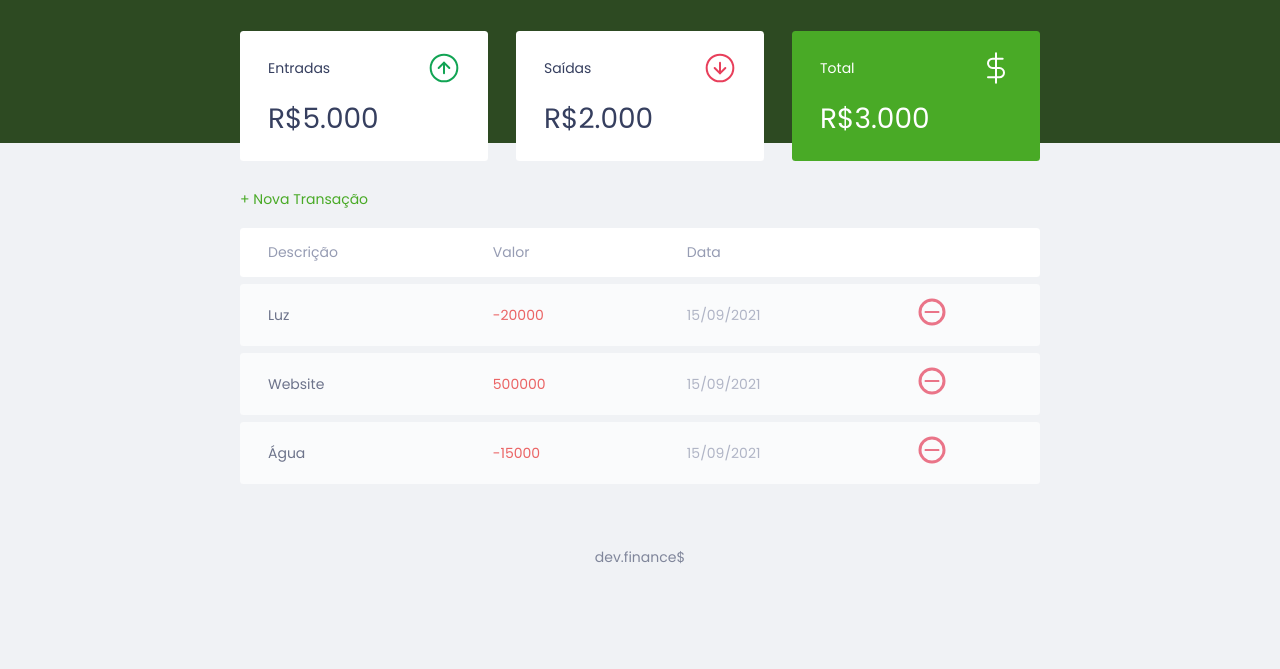
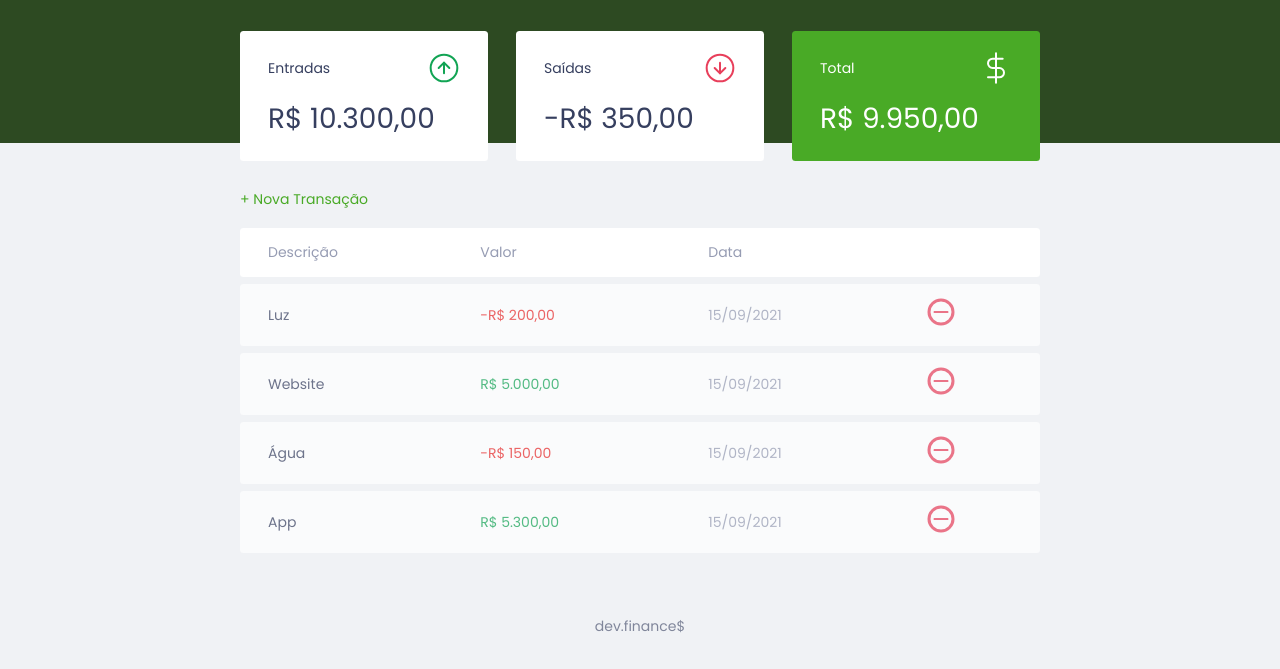
Before and after one commit to YagoFGomes/dev-finances, a plain HTML site: page index.html in a window 1280 px wide. Shown: the part 55-724 px from the top of the page. Drawn offline with Linux system fonts and the light colour scheme.

Commit message:
criando funcoes de inclusao e exclusao de itens

```diff
--- a/index.html
+++ b/index.html
@@ -21,14 +21,14 @@
                     <span>Entradas</span>
                     <img src="./assets/income.svg" alt="imagem de entradas">
                 </h3>
-                <p>R$5.000</p>
+                <p id='incomeDisplay'>R$5.000</p>
             </div>
             <div class='card'>
                 <h3>
                     <span>Saídas</span>
                     <img src="./assets/expense.svg" alt="imagem de saídas">
                 </h3>
-                <p>R$2.000</p>
+                <p id='expenseDisplay'>R$2.000</p>
             </div>
             <div class='card total'>
                 <h3>
@@ -36,7 +36,7 @@
                     <img src="./assets/total.svg" alt="imagem de saídas">
 
                 </h3>
-                <p>R$3.000</p>
+                <p id='totalDisplay'>R$3.000</p>
             </div>
         </section>
         <section id='transaction'>
--- a/script.js
+++ b/script.js
@@ -14,63 +14,146 @@ const modal = {
 
 }
 
-const transations = [{
-        id: 1,
+const Transactions = {
+        all:[{
+
             description: 'Luz',
             amount: -20000,
             date: '15/09/2021'
         },
         {
-        id: 2,
+
             description: 'Website',
             amount: 500000,
             date: '15/09/2021'
         },
         {
-        id: 3,
+
             description: 'Água',
             amount: -15000,
             date: '15/09/2021'
+        },
+        {
+
+            description: 'App',
+            amount: 530000,
+            date: '15/09/2021'
         }
-]
+    ],
 
-const Transations = {
+    add(transaction){
+        Transactions.all.push(transaction)
+
+        App.reload()
+    },
+
+    remove(index){
+        Transactions.all.splice(index, 1)
+
+        App.reload()
+    },
+
     incomes() {
-        //somar entradas
+        let income = 0
+        Transactions.all.forEach((transaction) => {
+            if (transaction.amount > 0 ){
+                income += transaction.amount
+            }
+        })
+
+        return income
     },
     expenses() {
-        //somar saídas
+        let expense = 0
+        Transactions.all.forEach((transaction) => {
+            if (transaction.amount < 0 ){
+                expense += transaction.amount
+            }
+        })
+
+        return expense
+
     },
     total() {
-        //somar total
+        return Transactions.incomes() + Transactions.expenses()
     }
 }
 
 const DOM = {
-    transationsContainer: document.querySelector('#data-table tbody'),
-    addTransaction(transation, index){
+    transactionsContainer: document.querySelector('#data-table tbody'),
+
+    addTransaction(transaction, index){
         const tr = document.createElement('tr')
-        tr.innerHTML = DOM.innerHTMLTransaction(transation)
+        tr.innerHTML = DOM.innerHTMLTransaction(transaction)
 
-        DOM.transationsContainer.appendChild(tr)
+        DOM.transactionsContainer.appendChild(tr)
     },
-    innerHTMLTransaction(transation) {
+    innerHTMLTransaction(transaction) {
 
-        const CSSclass= transation.amount > 0 ? "income" : "expense"
+        const CSSclass= transaction.amount > 0 ? "income" : "expense"
+
+        const amount = Utils.formatCurrency(transaction.amount)
 
         const html = `
 
-            <td class='description'>${transation.description}</td>
-            <td class="expense">${transation.amount}</td>
-            <td class='date'>${transation.date}</td>
+            <td class='description'>${transaction.description}</td>
+            <td class=${CSSclass}>${amount}</td>
+            <td class='date'>${transaction.date}</td>
             <td>
                 <img src="./assets/minus.svg" alt="Remover Transação">
             </td>
 
         `
         return html
+    },
+    updateBalance(){
+
+        document.getElementById('incomeDisplay')
+        .innerHTML= Utils.formatCurrency(Transactions.incomes())
+
+        document.getElementById('expenseDisplay')
+        .innerHTML= Utils.formatCurrency(Transactions.expenses())
+
+        document.getElementById('totalDisplay')
+        .innerHTML= Utils.formatCurrency(Transactions.total())
+
+    },
+    clearTransactions(){
+        DOM.transactionsContainer.innerHTML=''
     }
 }
-transations.forEach(function(transation){
-    DOM.addTransaction(transation)
+
+const Utils = {
+    formatCurrency(value){
+        const signal = Number(value) < 0 ? '-' : ''
+
+        value = String(value).replace(/\D/g, "")
+
+        value = Number(value) / 100
+
+        value = value.toLocaleString('pt-BR', {
+            style: "currency",
+            currency:"BRL"
         })
+        return signal + value
+    }
+}
+
+const App = {
+    init() {
+
+        //forEach() -> para cada transação do momento, rode o código.
+        Transactions.all.forEach((transaction)=>{
+            DOM.addTransaction(transaction)
+        })
+
+        DOM.updateBalance()
+
+    },
+    reload(){
+        DOM.clearTransactions(),
+        App.init()
+    }
+}
+
+App.init()
```
Lines whose indentation alone changed are shown as unchanged.
